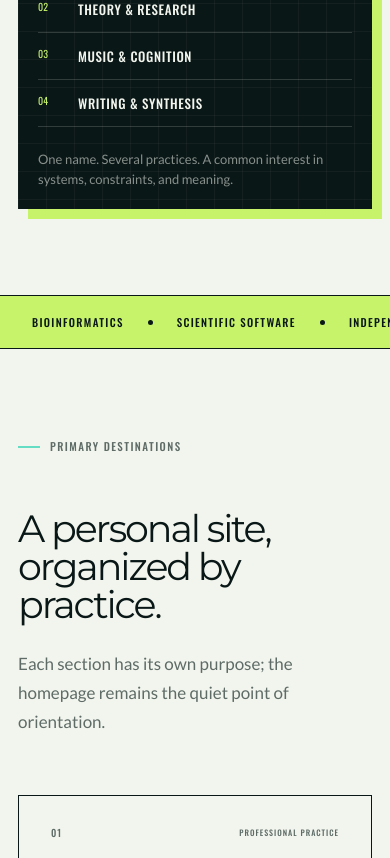
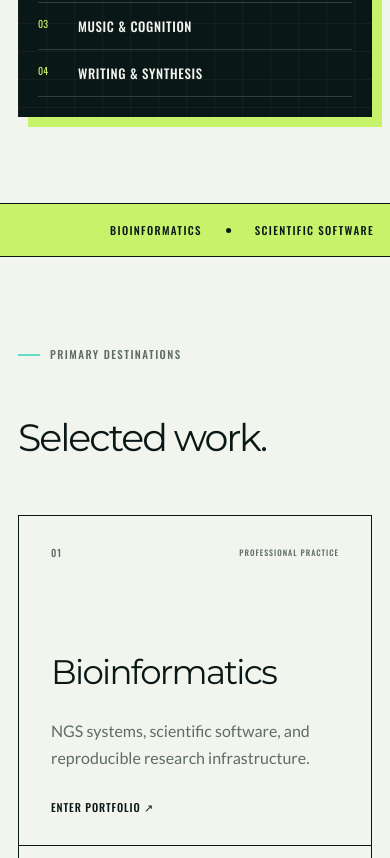
Before and after one commit to jcollins-bioinfo/john-collins-bioinformatics, a Next.js app: page / in a window 390 px wide. Shown: the part 986-1844 px from the top of the page. Built offline with nearby package versions, Linux system fonts and the light colour scheme.

Commit message:
Animate overflowing domain strip

```diff
--- /dev/null
+++ b/app/components/domain-strip.tsx
@@ -0,0 +1,59 @@
+"use client";
+
+import { useEffect, useRef, useState } from "react";
+
+const areas = [
+  "BIOINFORMATICS",
+  "SCIENTIFIC SOFTWARE",
+  "INDEPENDENT RESEARCH",
+  "MUSIC",
+  "WRITING",
+] as const;
+
+export function DomainStrip() {
+  const containerRef = useRef<HTMLElement>(null);
+  const contentRef = useRef<HTMLDivElement>(null);
+  const [isOverflowing, setIsOverflowing] = useState(false);
+
+  useEffect(() => {
+    const container = containerRef.current;
+    const content = contentRef.current;
+    if (!container || !content) return;
+
+    let animationFrame: number | undefined;
+    const checkFit = () => {
+      window.cancelAnimationFrame(animationFrame ?? 0);
+      animationFrame = window.requestAnimationFrame(() => {
+        setIsOverflowing(content.scrollWidth > container.clientWidth);
+      });
+    };
+
+    const resizeObserver = new ResizeObserver(checkFit);
+    resizeObserver.observe(container);
+    resizeObserver.observe(content);
+    checkFit();
+
+    return () => {
+      window.cancelAnimationFrame(animationFrame ?? 0);
+      resizeObserver.disconnect();
+    };
+  }, []);
+
+  return (
+    <section
+      aria-label="Areas of practice"
+      className="domain-strip marquee-container"
+      data-overflowing={isOverflowing ? "true" : "false"}
+      ref={containerRef}
+    >
+      <div className="marquee-content" ref={contentRef}>
+        {areas.map((area, index) => (
+          <span key={area}>
+            {area}
+            {index < areas.length - 1 && <i aria-hidden="true" />}
+          </span>
+        ))}
+      </div>
+    </section>
+  );
+}
--- a/app/components/site-chrome.tsx
+++ b/app/components/site-chrome.tsx
@@ -54,7 +54,6 @@ export function SiteFooter() {
       <div className="shell site-footer-grid">
         <div>
           <Link className="footer-identity" href="/">John Patrick Collins</Link>
-          <p>Science, software, research, music, and the connective ideas between them.</p>
         </div>
         <div>
           <p className="footer-label">Explore</p>
--- a/app/globals.css
+++ b/app/globals.css
@@ -113,7 +113,12 @@ h1, h2, h3, .identity, .footer-identity { font-family: var(--font-montserrat), "
 .home-register li a { font: 500 13px var(--font-oswald), sans-serif; letter-spacing: .05em; text-transform: uppercase; }
 .home-register > p { margin: 22px 0 0; color: rgba(242,245,237,.54); font-size: 13px; line-height: 1.55; }
 .domain-strip, .signal-strip { overflow: hidden; border-block: 1px solid var(--ink); background: var(--acid); }
+.marquee-container { position: relative; width: 100%; display: block; }
 .domain-strip > div, .ticker { min-height: 52px; width: min(1440px,100%); margin: auto; display: flex; align-items: center; justify-content: center; gap: 24px; padding: 0 32px; white-space: nowrap; font: 500 11px/1 var(--font-oswald), sans-serif; letter-spacing: .12em; }
+.domain-strip .marquee-content { width: max-content; flex-flow: row nowrap; }
+.domain-strip .marquee-content > span { display: inline-flex; align-items: center; gap: 24px; }
+.domain-strip[data-overflowing="true"] .marquee-content { margin-inline: 0; justify-content: flex-start; animation: marquee-scroll-single 15s linear infinite; }
+@keyframes marquee-scroll-single { from { transform: translateX(100%); } to { transform: translateX(-100%); } }
 .domain-strip i, .ticker i { width: 5px; height: 5px; flex: 0 0 auto; border-radius: 50%; background: var(--ink); }
 .portal-grid { display: grid; grid-template-columns: repeat(2, 1fr); border-top: 1px solid var(--ink); border-left: 1px solid var(--ink); }
 .portal-card { min-height: 390px; display: flex; flex-direction: column; padding: 32px; border-right: 1px solid var(--ink); border-bottom: 1px solid var(--ink); }
@@ -331,7 +336,7 @@ article.modern-hover-card:hover h3,
   .page-section { padding-block: 78px; }.identity span { font-size: 13px; }
   .home-title { font-size: clamp(60px,19vw,88px); }.home-lede { font-size: 18px; }.hero-actions { flex-direction: column; align-items: stretch; }
   .home-register { min-height: 430px; padding: 20px; }.register-mark .brand-mark-shell { width: 92px; height: 128px; }
-  .domain-strip > div, .ticker { justify-content: flex-start; overflow: hidden; }
+  .domain-strip .marquee-content, .ticker { justify-content: flex-start; }
   .portal-grid, .desk-grid { grid-template-columns: 1fr; }.portal-card { min-height: 330px; }.portal-actions { flex-direction: column; gap: 14px; }
   .motion-study-inner { padding-block: 72px; }.motion-study-heading { margin-bottom: 34px; }.motion-study-heading h2 { font-size: clamp(44px,14vw,64px); }.motion-study-heading > div > p { font-size: 16px; }.motion-study-player { box-shadow: 10px 10px 0 rgba(199,243,107,.1); }.motion-study-player::before { top: 10px; left: 11px; font-size: 7px; }.motion-study-figure figcaption { display: grid; gap: 9px; font-size: 8px; }
   .page-hero h1, .contact-hero h1 { font-size: clamp(48px,15vw,68px); }.page-lede { font-size: 18px; }
@@ -347,6 +352,8 @@ article.modern-hover-card:hover h3,
 }
 
 @media (prefers-reduced-motion: reduce) {
+  .domain-strip[data-overflowing="true"] { overflow-x: auto; }
+  .domain-strip[data-overflowing="true"] .marquee-content { animation: none; transform: none; }
   html { scroll-behavior: auto; }
   *, *::before, *::after { animation-duration: .01ms !important; animation-iteration-count: 1 !important; transition-duration: .01ms !important; }
   .brand-mark-static { opacity: 1 !important; }
--- a/app/page.tsx
+++ b/app/page.tsx
@@ -1,11 +1,12 @@
 import { BrandMark } from "./components/brand-mark";
+import { DomainStrip } from "./components/domain-strip";
 
 const portals = [
   {
     index: "01",
     label: "Professional practice",
     title: "Bioinformatics",
-    body: "NGS systems, scientific software, computational biology, and the infrastructure that makes research reproducible.",
+    body: "NGS systems, scientific software, and reproducible research infrastructure.",
     href: "/bioinformatics",
     action: "Enter portfolio",
   },
@@ -13,7 +14,7 @@ const portals = [
     index: "02",
     label: "Independent inquiry",
     title: "Research",
-    body: "The analysis-frozen CGT report, the emerging CORD framework, causal gene regulation, biological aging, and predictive models of complex systems.",
+    body: "CGT, the emerging CORD framework, causal gene regulation, biological aging, and complex-system models.",
     href: "/research",
     action: "Explore research",
   },
@@ -21,7 +22,7 @@ const portals = [
     index: "03",
     label: "Creative practice",
     title: "Music",
-    body: "Piano, composition, arrangement, and an ongoing study of expectation, structure, and musical cognition.",
+    body: "Piano, composition, arrangement, and musical cognition.",
     href: "/music",
     action: "Visit music",
   },
@@ -29,7 +30,7 @@ const portals = [
     index: "04",
     label: "Ideas in development",
     title: "Writing & projects",
-    body: "Long-form research, technical notes, creative work, and a living index of things being built.",
+    body: "Research, technical notes, creative work, and works in progress.",
     href: "/writing",
     action: "Read the index",
     secondaryHref: "/projects",
@@ -66,9 +67,7 @@ export default function Home() {
           <p className="eyebrow"><span /> Personal domain / 2026</p>
           <h1 className="home-title">John Patrick <em>Collins.</em></h1>
           <p className="home-lede">
-            Scientist, software engineer, composer and pianist, and independent researcher.
-            I build practical systems for difficult questions—and follow the structural ideas
-            that connect biology, computation, cognition, and music.
+            Scientist, software engineer, independent researcher, composer, and pianist.
           </p>
           <div className="hero-actions">
             <a className="button primary" href="#index">Explore the index <span>↓</span></a>
@@ -88,27 +87,15 @@ export default function Home() {
             <li><span>03</span><a href="/music">Music & cognition</a></li>
             <li><span>04</span><a href="/writing">Writing & synthesis</a></li>
           </ol>
-          <p>One name. Several practices. A common interest in systems, constraints, and meaning.</p>
         </aside>
       </section>
 
-      <section className="domain-strip" aria-label="Areas of practice">
-        <div>
-          <span>BIOINFORMATICS</span><i />
-          <span>SCIENTIFIC SOFTWARE</span><i />
-          <span>INDEPENDENT RESEARCH</span><i />
-          <span>MUSIC</span><i />
-          <span>WRITING</span>
-        </div>
-      </section>
+      <DomainStrip />
 
       <section className="shell page-section" id="index">
         <div className="split-heading">
           <p className="eyebrow"><span /> Primary destinations</p>
-          <div>
-            <h2>A personal site, organized by practice.</h2>
-            <p>Each section has its own purpose; the homepage remains the quiet point of orientation.</p>
-          </div>
+          <h2>Selected work.</h2>
         </div>
         <div className="portal-grid">
           {portals.map((portal) => (
@@ -131,10 +118,7 @@ export default function Home() {
             <p className="eyebrow"><span /> Selected motion work</p>
             <div>
               <h2 id="motion-study-title">DNA replication, refracted.</h2>
-              <p>
-                An original molecular animation transformed into a kaleidoscopic motion study—
-                created in Adobe After Effects at the intersection of scientific imagery and visual rhythm.
-              </p>
+              <p>Original molecular animation / Adobe After Effects.</p>
             </div>
           </header>
 
@@ -163,10 +147,7 @@ export default function Home() {
         <div className="shell page-section">
           <div className="split-heading light">
             <p className="eyebrow"><span /> Current threads</p>
-            <div>
-              <h2>Different media. Recurring questions.</h2>
-              <p>How do complex systems remain coherent, become interpretable, and change?</p>
-            </div>
+            <h2>Different media. Recurring questions.</h2>
           </div>
           <div className="thread-grid">
             {threads.map((thread) => (
@@ -182,13 +163,9 @@ export default function Home() {
       </section>
 
       <section className="shell home-closing page-section">
-        <p className="eyebrow"><span /> A living index</p>
-        <h2>This domain is designed to grow without losing its shape.</h2>
+        <p className="eyebrow"><span /> Current</p>
+        <h2>Elsewhere in the index.</h2>
         <div>
-          <p>
-            Professional work lives beside independent research, music, and writing—connected
-            by a shared identity, but separated clearly enough that each audience can find its way.
-          </p>
           <div className="closing-links">
             <a href="/now">What I’m doing now <span>↗</span></a>
             <a href="/projects">Browse all projects <span>↗</span></a>
```
Also changed, not shown: app/components/brand-mark.tsx (+79 -41 lines), 1 other file (tests, documents, lock files or other folders).
